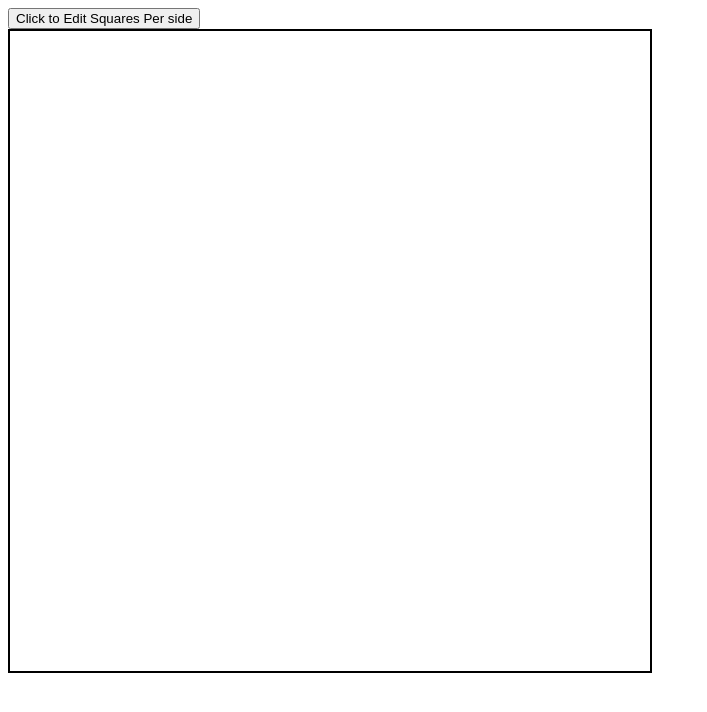
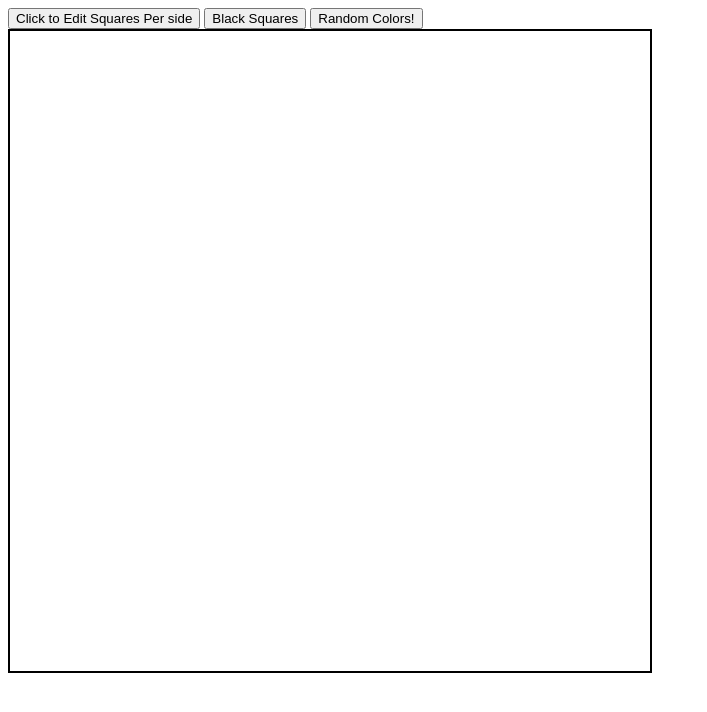
Before and after one commit to calansc/etch-a-sketch, a plain HTML site: page index.html in a window 1280 px wide. Shown: the whole page, without its empty margins (0-707 px from the left). Drawn offline with Linux system fonts and the light colour scheme.

Commit message:
Add buttons to choose random color or black square fill

```diff
--- a/index.html
+++ b/index.html
@@ -7,6 +7,8 @@
     </head>
     <body>
         <button id="sideLength" onclick="sideLengthButton()">Click to Edit Squares Per side</button>
+        <button id="blackFill" onClick="createSquaresBlack()">Black Squares</button>
+        <button id="randomFill" onClick="createSquares()">Random Colors!</button>
         <div id="container"></div>
         <script src="script.js"></script>
     </body>
--- a/script.js
+++ b/script.js
@@ -6,6 +6,10 @@ let sqWidth = (640/side).toString()+'px';
 //console.log(sqWidth, typeof sqWidth);
 
 function createSquares() {
+    const squareDelete = document.getElementById('container');
+    while (squareDelete.firstChild) {
+        squareDelete.removeChild(squareDelete.lastChild);
+    };
     for (let i=0; i < sideSq; i++) {
         const square = document.createElement('div');
         container.appendChild(square);
@@ -19,6 +23,25 @@ function createSquares() {
         })
     }
 };
+function createSquaresBlack() {
+    const squareDelete = document.getElementById('container');
+    while (squareDelete.firstChild) {
+        squareDelete.removeChild(squareDelete.lastChild);
+    };
+    for (let i=0; i < sideSq; i++) {
+        const square = document.createElement('div');
+        container.appendChild(square);
+        square.setAttribute('class','squares');
+        //square.textContent='test'+i;
+        square.setAttribute('id',i);
+        square.style.width = sqWidth;
+        square.style.height = sqWidth;
+        square.addEventListener('mouseenter', () => {
+            square.style.background = 'black';
+        })
+    }
+};
+
 
 function randomRGBA() {
     let o = Math.round;
@@ -39,10 +62,7 @@ function sideLengthButton() {
     sideSq = side*side;
     sqWidth = (640/side).toString()+'px';
     //console.log(side);
-    const squareDelete = document.getElementById('container');
-    while (squareDelete.firstChild) {
-        squareDelete.removeChild(squareDelete.lastChild);
-    }
+
     createSquares();
 }
 
```
